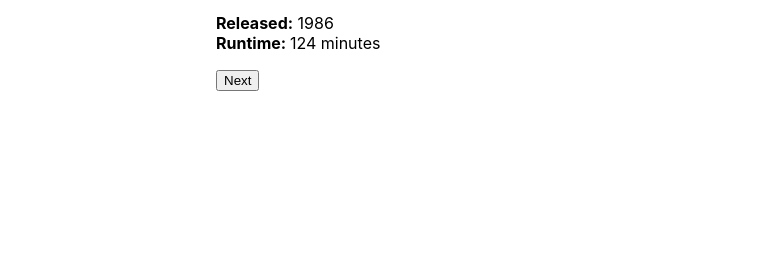
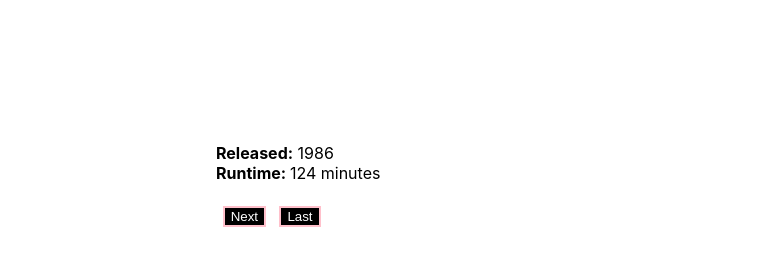
Before and after one commit to Momentum-Team-13/react-slideshow-samrespass, a React (Create React App) app: page / in a window 1280 px wide. Shown: the part 229-494 px from the top of the page, without its empty margins (0-773 px from the left). Built offline with nearby package versions, Linux system fonts and the light colour scheme.

Commit message:
cest la vie

```diff
--- a/src/App.css
+++ b/src/App.css
@@ -4,6 +4,19 @@ h1 {
 }
 h2 {
     margin: 0;
+}
+
+button {
+    margin: .5em;
+    background-color: black;
+    color: white;
+    border-style: solid;
+    border-color: pink;
+}
+
+button:active {
+    color: black;
+    background-color: white;
 }
 /* App Style */
 .slides-app {
@@ -25,6 +38,9 @@ h2 {
     padding: 1em;
     width: 500px;
 }
+.movieDescription {
+    height: 250px;
+}
 
 .release {
     margin-bottom: 0;
--- a/src/slideshow.js
+++ b/src/slideshow.js
@@ -10,7 +10,7 @@ const [movie, setMovie] = React.useState([]);
     .catch(err=>console.log(err))
     }, []);
     // UseEffect Bullshit
-    const [slide, setSlide] = useState(0);
+    let [slide, setSlide] = useState(0);
 
 return (
      movie.map((movie, index) => (
@@ -23,16 +23,21 @@ return (
         <div className="movieText">
             <h1>{movie.title}</h1>
             <h2>{movie.original_title}</h2>
-            <p>{movie.description}</p>
+            <p className="movieDescription">{movie.description}</p>
             <p className="release"><b>Released:</b> {movie.release_date}</p>
             <p className="runtime"> <b>Runtime: </b>{movie.running_time} minutes</p>
+            { slide > 0 &&
+            <button className="first" onClick={() => setSlide(slide = 0)}>First</button>
+            }
             { slide > 0 &&
             <button className="prev" onClick={() => setSlide(slide - 1)}>Previous</button>
             }
             { slide < 21 &&
             <button className="next" onClick={() => setSlide(slide + 1)}>Next</button>
             }
-
+            { slide < 21 &&
+            <button className="last" onClick={() => setSlide(slide = 21)}>Last</button>
+            }
         </div>
         }
 
```
